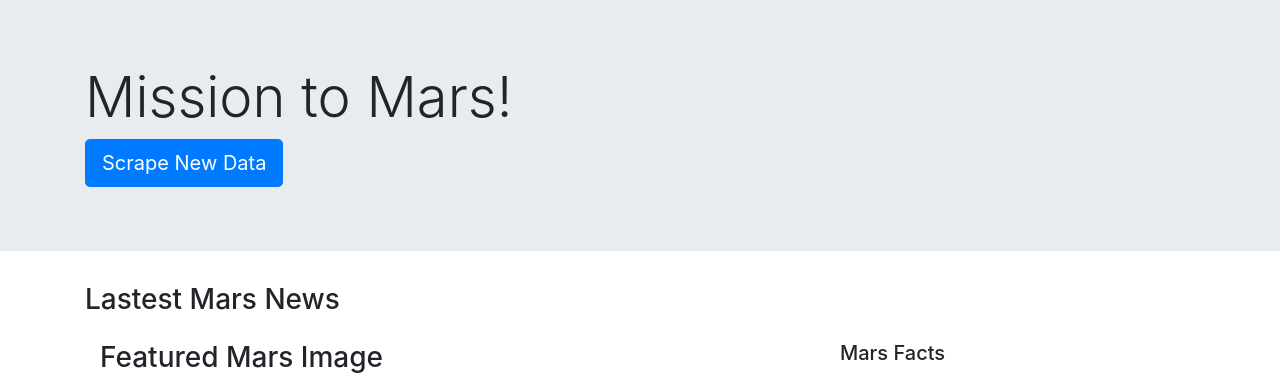
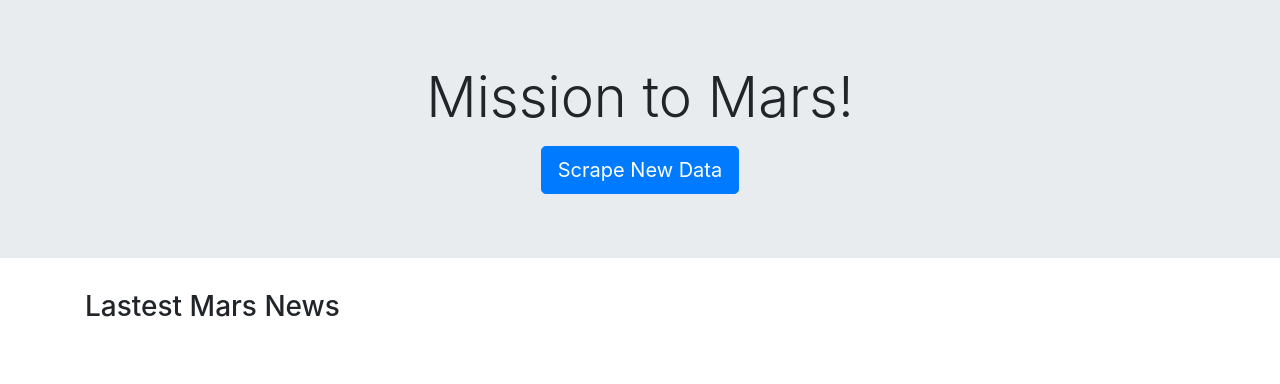
Before and after one commit to manuelamc14/web-scraping-challenge, a Flask app: template templates/index.html in a window 1280 px wide. Shown: the top 384 px of the page. Run offline with Flask 2, Linux system fonts and the light colour scheme; the template is opened without the code that fills it, so the values that code supplies are empty; some libraries are stand-ins or nearby versions.

Commit message:
Sytle details

```diff
--- a/templates/index.html
+++ b/templates/index.html
@@ -14,8 +14,12 @@
     <!-- Jumbotron -->
     <div class="jumbotron jumbotron-fluid">
         <div class="container">
+          <div style="text-align: center">
             <h1 class="display-4">Mission to Mars!</h1>
+          </div>
+          <div style="text-align: center; margin-top:15px">
               <a class="btn btn-primary btn-lg" href="/scrape" role="button">Scrape New Data</a>
+          </div>
         </div>
       </div>
 
@@ -29,35 +33,52 @@
     <!-- News Title -->
         <div class="row">
             <div class="col-md-12">
+                <div style= "margin-top:20px">
                     <h5>{{mars_dict.news_title}}</h5>
+                </div>
             </div>
           </div>
     <!-- News Paragraph -->
         <div class="row">
             <div class="col-md-12">
+                <div style = "margin-top:15px">
                     <h6 class="heading">{{mars_dict.news_paragraph}}</h6>
+                </div>
+           </div>
        </div>
     </div>
     <!-- Featured Mars Image & Mars Facts-->
       <div class="container">
         <div class="row">
-          <div class="col-md-8">
+          <div class="col-md-7">
+            <div style="margin-top:20px; margin-bottom:20px">
              <h3> Featured Mars Image</h3>
+            </div>
            <img src="{{mars_dict.image_url}}" class="card-img-top" alt="Mars Featured Image">
           </div>
-          <div class="col-md-4">
+          <div class="col-md-5">
+              <div style="margin-top:20px; margin-bottom:20px">
                 <h5> Mars Facts </h5>
-              <section>
+              </div>
+              <div style="max-width: 400px; max-height: 450px; font-size: 13px;">
                   {{mars_dict.mars_facts|safe}}
-              </section>
-
               </div>
-
+         </div>
         </div>
       </div>
 
+     <!-- Hemispheres Title -->
+     <div class="container">
+         <div class="row">
+             <div class="col-md-12">
+                 <div style="margin-top:60px; margin-bottom:30px; text-align:center">
+                    <h2>Mars Hemispheres</h2>
+                 </div>
+            </div>
+        </div>
+     </div>
     <!-- Bootsrap Cards  -->
-
+    <div class="container">
      <div class="row row-cols-1 row-cols-md-2">
         <div class="col mb-4">
           <div class="card">
@@ -85,9 +106,10 @@
         </div>
         <div class="col mb-4">
           <div class="card">
-            <img src="..." class="card-img-top" alt="...">
+            <img src="{{mars_dict.mars_hemisphers[3]['image_url']}}" class="card-img-top" alt="Valles Marineris Hemisphere Enhanced">
             <div class="card-body">
-              <h5 class="card-title">Card title</h5>
+              <h5 class="card-title">{{mars_dict.mars_hemisphers[3]['title']}}</h5>
+            </div>
           </div>
         </div>
       </div>
```
Lines whose indentation alone changed are shown as unchanged.
